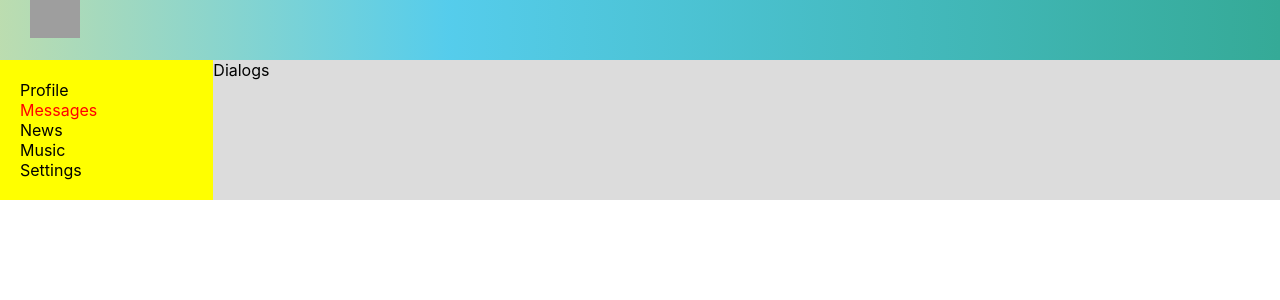
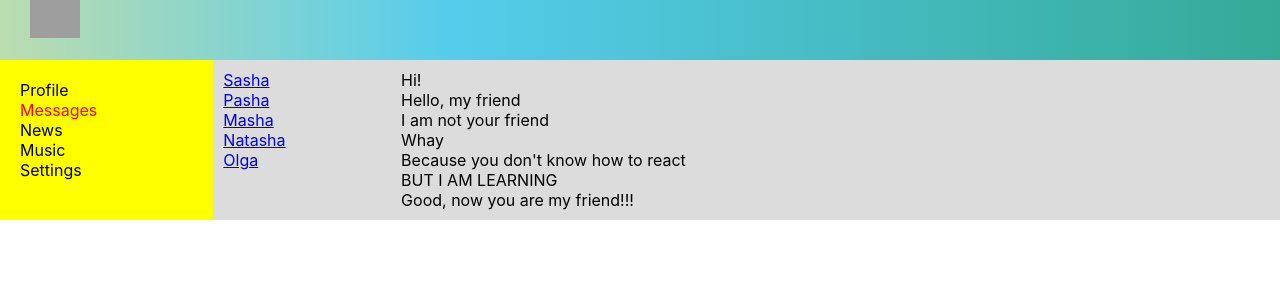
Before and after one commit to Aleksandr-Glebik/it-kamasutra, a React (Create React App) app in the folder projects/01-first-project/react-1/: page /dialogs in a window 1280 px wide. Shown: the top 300 px of the page. Built offline with nearby package versions, Linux system fonts and the light colour scheme; grey boxes are pictures that could not be loaded.

Commit message:
feat: add markup in dialogs

```diff
--- a/projects/01-first-project/react-1/src/App.js
+++ b/projects/01-first-project/react-1/src/App.js
@@ -18,7 +18,7 @@ const App = () => {
         <Nav />
         <div className='app-wrapper-content'>
           <Routes>
-            <Route path='/dialogs' element={<Dialogs />} />
+            <Route exact path='/dialogs' element={<Dialogs />} />
             <Route path='/profile' element={<Profile />} />
             <Route path='/news' element={<News />} />
             <Route path='/music' element={<Music />} />
--- a/projects/01-first-project/react-1/src/components/Dialogs/Dialogs.jsx
+++ b/projects/01-first-project/react-1/src/components/Dialogs/Dialogs.jsx
@@ -1,11 +1,37 @@
 import React from 'react'
 import styles from './Dialogs.module.css'
+import { NavLink } from 'react-router-dom'
 
 
 const Dialogs = (props) => {
     return (
-        <div>
-            Dialogs
+        <div className={styles.dialogs}>
+            <div className={styles.dialogsItems}>
+                <div className={`${styles.dialog} ${styles.active}`}>
+                   <NavLink to='/dialogs/1'>Sasha</NavLink>
+                </div>
+                <div className={styles.dialog}>
+                    <NavLink to='/dialogs/2'>Pasha</NavLink>
+                </div>
+                <div className={styles.dialog}>
+                    <NavLink to='/dialogs/3'>Masha</NavLink>
+                </div>
+                <div className={styles.dialog}>
+                    <NavLink to='/dialogs/4'>Natasha</NavLink>
+                </div>
+                <div className={styles.dialog}>
+                    <NavLink to='/dialogs/5'>Olga</NavLink>
+                </div>
+            </div>
+            <div className={styles.messages}>
+                <div className={styles.message}>Hi!</div>
+                <div className={styles.message}>Hello, my friend</div>
+                <div className={styles.message}>I am not your friend</div>
+                <div className={styles.message}>Whay</div>
+                <div className={styles.message}>Because you don't know how to react</div>
+                <div className={styles.message}>BUT I AM LEARNING</div>
+                <div className={styles.message}>Good, now you are my friend!!!</div>
+            </div>
         </div>
     )
 }
--- a/projects/01-first-project/react-1/src/components/Dialogs/Dialogs.module.css
+++ b/projects/01-first-project/react-1/src/components/Dialogs/Dialogs.module.css
@@ -0,0 +1,21 @@
+.dialogs {
+    display: grid;
+    grid-template-columns: 2fr 10fr;
+
+}
+.dialogsItems {
+    padding: 10px;
+}
+.dialog {
+
+}
+.dialog.active {
+    color: red;
+}
+
+.messages {
+    padding: 10px;
+}
+.message {
+
+}
```
